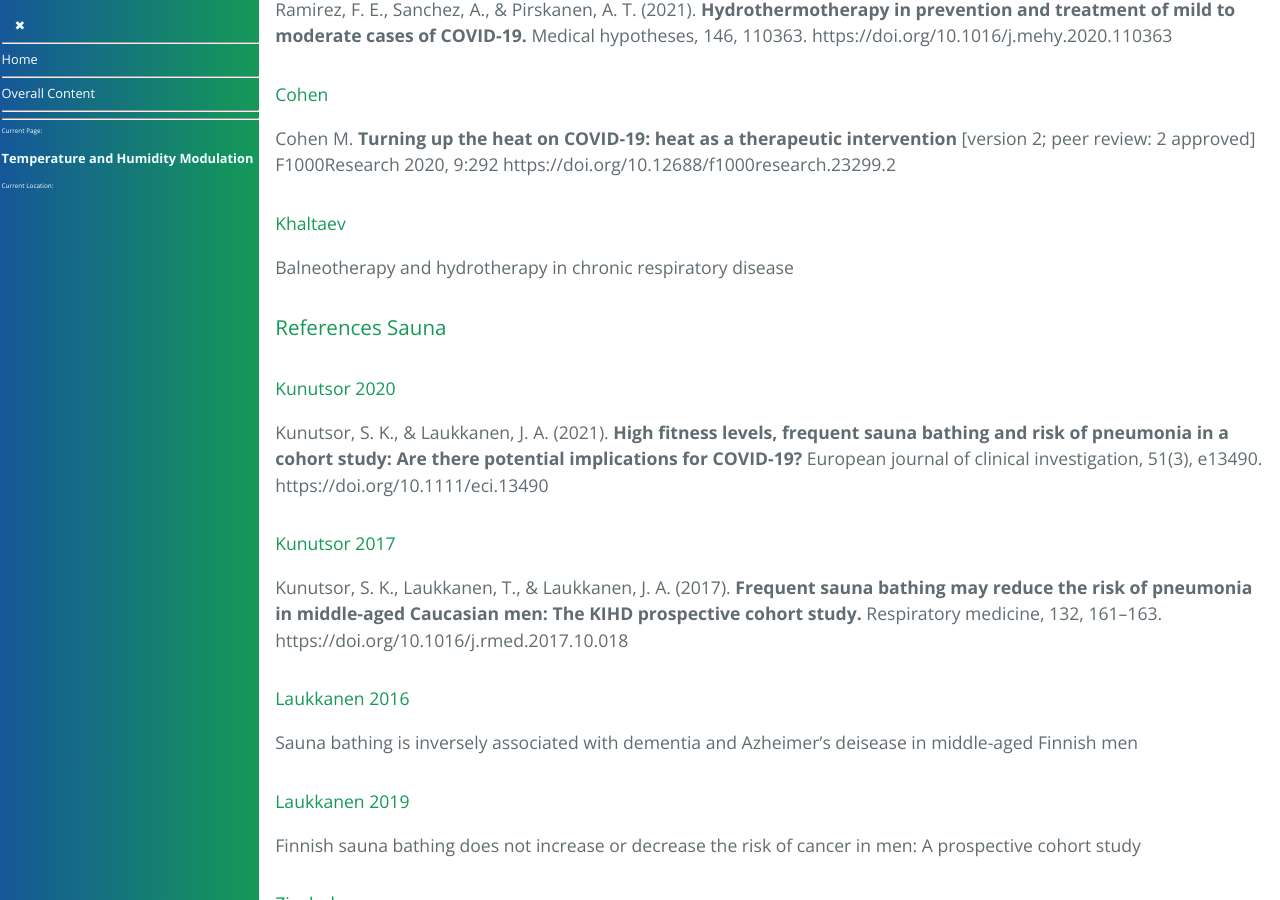
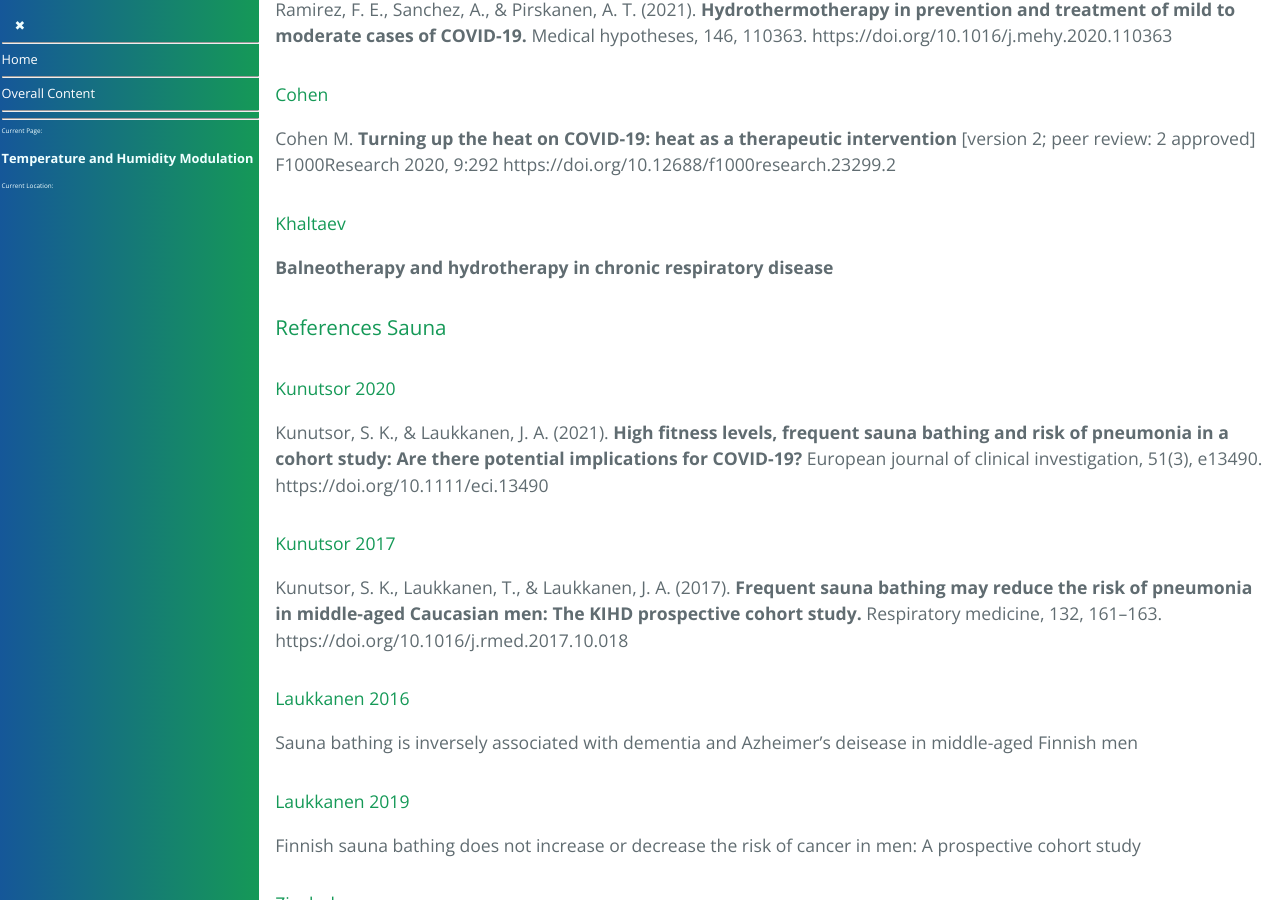
Before and after one commit to forestgrape/coronavirus, a Jekyll site: the page built from 6_prevention_and_treatment/temperature_modulation.md, in a window 1280 px wide and 900 px high, scrolled down 3115 px. Built offline with Jekyll 4.4.1, drawn with Linux system fonts in a browser that asks for light colours; our own code applies the rules of GitHub Pages for plain Markdown files.

Commit message:
formatting

```diff
--- a/6_prevention_and_treatment/temperature_modulation.md
+++ b/6_prevention_and_treatment/temperature_modulation.md
@@ -92,7 +92,7 @@ https://doi.org/10.12688/f1000research.23299.2
 
 
 #### Khaltaev
-Balneotherapy and hydrotherapy in chronic respiratory disease
+**Balneotherapy and hydrotherapy in chronic respiratory disease**
 
 
 ### References Sauna
```
